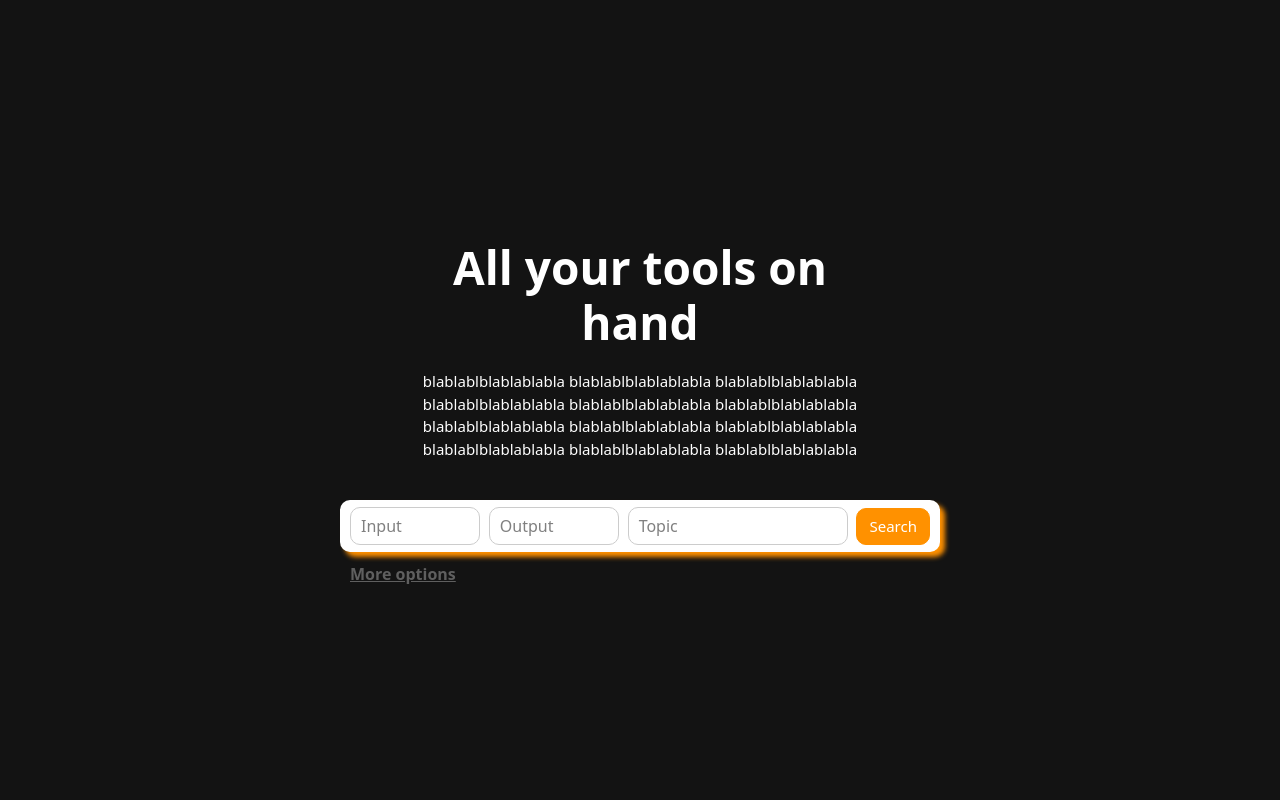
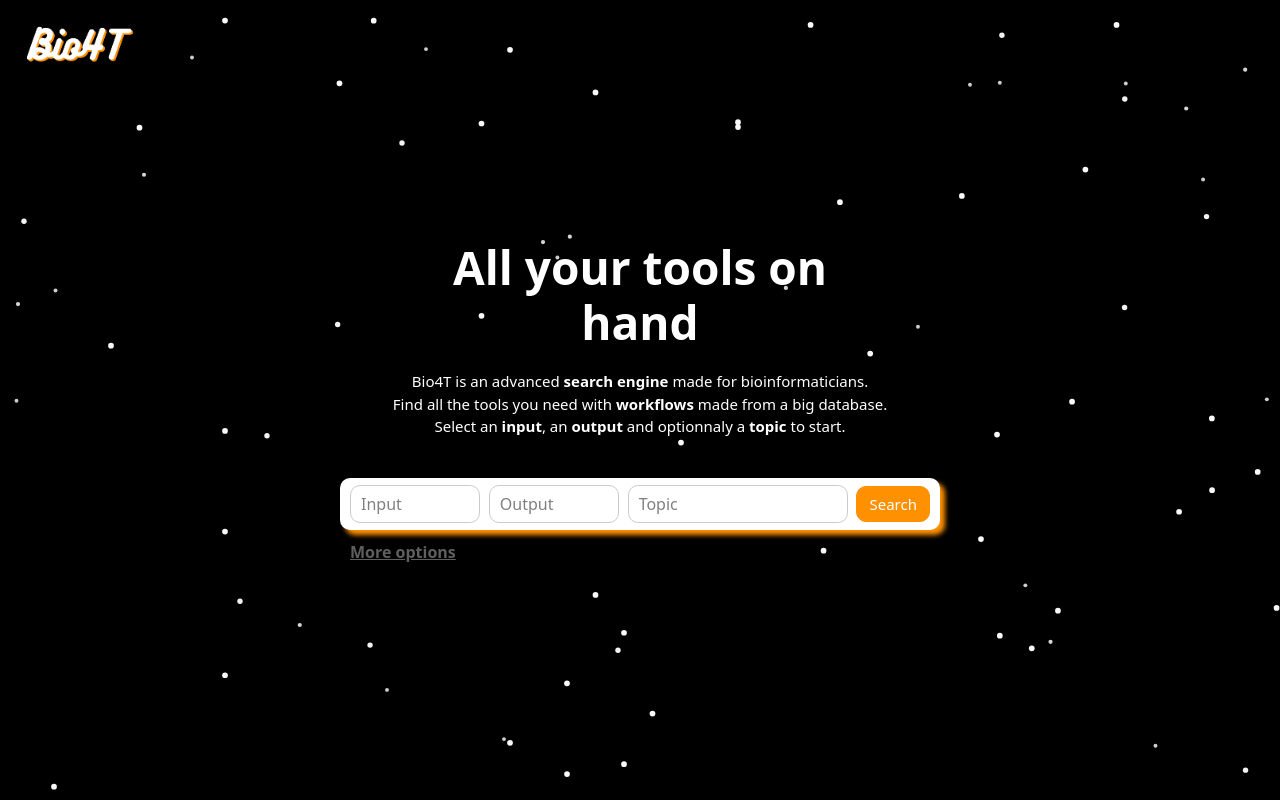
Before and after one commit to Snoopysnop/Bio4T-Project, a React (Create React App) app in the folder frontend/: page / in a window 1280 px wide. Built offline with nearby package versions, Linux system fonts and the light colour scheme; no server answers.

Commit message:
pull derniere seance

```diff
--- a/frontend/src/App.css
+++ b/frontend/src/App.css
@@ -17,25 +17,28 @@
   padding-left: 20px;
 }
 
-
-.header {
-  height: 12vh;
-  display: flex;
-  align-items: center;
-
+header {
+  position: fixed;
+  top: 0;
+  left: 0;
+  width: 100%;
+  background-color: #ffffff00;
+  z-index: 9999;
 }
 
-.header h1 {
-  font-size: 30px;
-  margin: 0;
-  font-weight: 700;
-  color: #fff;
-  font-family: var(--font-sketch);
+.particles{
+  z-index: -1;
+}
+
+.logo img{
+  width: 118px;
+  height: 84px;
+  float: left;
+  margin-left: 20px;
 }
 
 .hero {
   contain: paint;
-  background-color: #131313;
   min-height: 100vh;
   display: flex;
   justify-content: center;
--- a/frontend/src/App.tsx
+++ b/frontend/src/App.tsx
@@ -12,7 +12,7 @@ import ApiForm from './components/apiForm'
 import Joke from './components/Joke'
 import { motion, useScroll, useMotionValueEvent } from "framer-motion"
 import { useEffect } from 'react';
-
+import image from './logo1.png'
 export default function App() {
 
   const [showError, setShowError] = React.useState(false);
@@ -94,6 +94,12 @@ export default function App() {
 
   return (
     <div>
+      <header>
+        <div className="logo">
+          <img src={image} />
+        </div>
+      </header>
+
       <section className="hero">
         <div className="all">
           <motion.div
@@ -102,11 +108,9 @@ export default function App() {
             <div className='menu'>
               <div className="text" >
                 <h2 data-aos="fade-up" data-aos-delay="100">All your tools on hand</h2>
-                <p data-aos="fade-up" data-aos-delay="100">blablablblablablabla
-                  blablablblablablabla blablablblablablabla blablablblablablabla
-                  blablablblablablabla blablablblablablabla blablablblablablabla
-                  blablablblablablabla blablablblablablabla blablablblablablabla
-                  blablablblablablabla blablablblablablabla</p>
+                <p data-aos="fade-up" data-aos-delay="100">Bio4T is an advanced <strong>search engine</strong> made for bioinformaticians.<br/>
+                 Find all the tools you need with <strong>workflows</strong> made from a big database.<br/>
+                  Select an <strong>input</strong>, an <strong>output</strong> and optionnaly a <strong>topic</strong> to start.</p>
               </div>
             </div>
           </motion.div>
@@ -181,6 +185,9 @@ export default function App() {
 
         </div>
       </section >
+      <div className='particles'>
+        <AnimateParticles />
+      </div>
     </div >
   );
 }
--- a/frontend/src/components/AminateParticles.tsx
+++ b/frontend/src/components/AminateParticles.tsx
@@ -1,7 +1,8 @@
+import React from "react";
 import Particles from "react-tsparticles";
 import { loadFull } from "tsparticles";
 
-export default function AnimateParticles() {
+const AnimateParticles= React.memo(() => {
 
   const particlesInit = async (main : any) => {
     console.log(main);
@@ -218,4 +219,6 @@ return (
       }}
       />
 );
-}
+});
+
+export default AnimateParticles
```
Also changed, not shown: frontend/src/logo.png (added), frontend/src/logo1.png (added).
